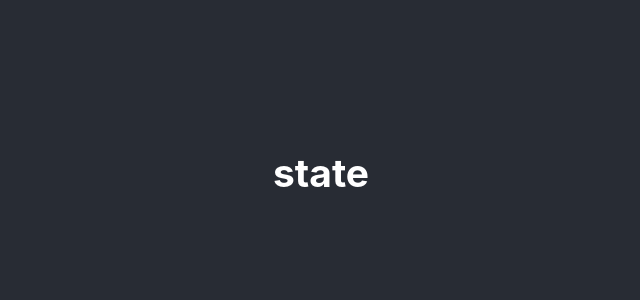
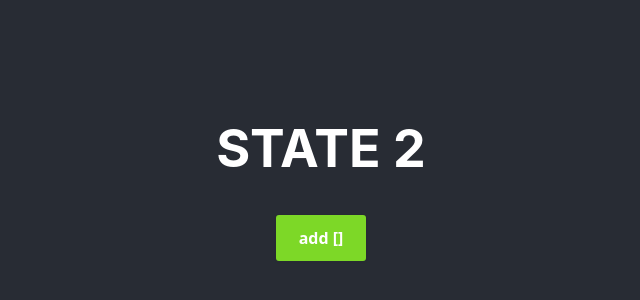
Before and after one commit to margari25/Drontai, a React (Create React App) app in the folder r1/: page / in a window 1280 px wide. Shown: the part 228-528 px from the top of the page, without its empty margins (319-959 px from the left). Built offline with nearby package versions, Linux system fonts and the light colour scheme.

Commit message:
react squares

```diff
--- a/r1/src/App.jsx
+++ b/r1/src/App.jsx
@@ -1,11 +1,13 @@
 import './App.scss';
-
+import Squares from './Components/006/Squares';
 
 function App() {
+
     return (
         <div className="App">
             <header className="App-header">
-                <h2>state</h2>
+                <h1>STATE 2</h1>
+                <Squares />
             </header>
         </div>
     );
--- a/r1/src/App.scss
+++ b/r1/src/App.scss
@@ -66,3 +66,45 @@ h2.h2 {
   color: coral;
   margin: 10px;
 }
+
+button {
+  align-items: center;
+  background-clip: padding-box;
+  background-color: #7dd827;
+  border: 1px solid transparent;
+  border-radius: .25rem;
+  box-shadow: rgba(0, 0, 0, 0.02) 0 1px 3px 0;
+  box-sizing: border-box;
+  color: #fff;
+  cursor: pointer;
+  display: inline-flex;
+  font-family: system-ui, -apple-system, system-ui, "Helvetica Neue", Helvetica, Arial, sans-serif;
+  font-size: 16px;
+  font-weight: 600;
+  justify-content: center;
+  line-height: 1.25;
+  margin: 0;
+  min-height: 3rem;
+  padding: calc(.875rem - 1px) calc(1.5rem - 1px);
+  position: relative;
+  text-decoration: none;
+  transition: all 250ms;
+  user-select: none;
+  -webkit-user-select: none;
+  touch-action: manipulation;
+  vertical-align: baseline;
+  width: auto;
+  &:hover,
+  &:focus {
+      background-color: #5fa835;
+      box-shadow: rgba(0, 0, 0, 0.1) 0 4px 12px;
+  }
+  &:hover {
+      transform: translateY(-1px);
+  }
+  &:active {
+      background-color: #c85000;
+      box-shadow: rgba(0, 0, 0, .06) 0 2px 4px;
+      transform: translateY(0);
+  }
+}
--- /dev/null
+++ b/r1/src/Components/006/Squares.jsx
@@ -0,0 +1,23 @@
+import { useState } from "react";
+
+function Squares() {
+
+    const [sq, setSq] = useState([]);
+
+    const add = () => {
+        setSq(s => [...s, '']);
+    }
+
+    return (
+        <>
+            <div className="container">
+                {
+                    sq.map((_, i) => <div key={i}>{i + 1}</div>)}
+            </div>
+            <button onClick={add}>add []</button>
+        </>
+    )
+
+}
+
+export default Squares;
```
Also changed, not shown: r1/src/005.jsx (added, +52 -0 lines).
